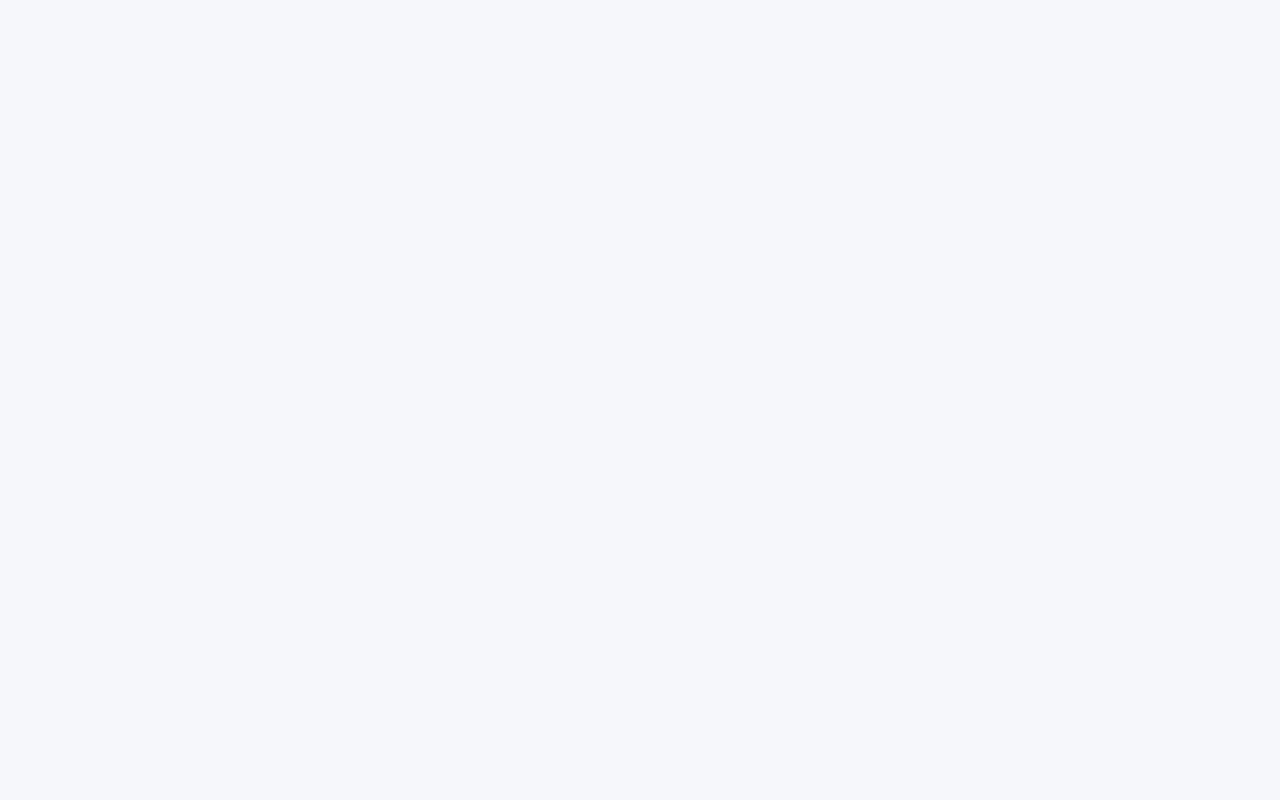
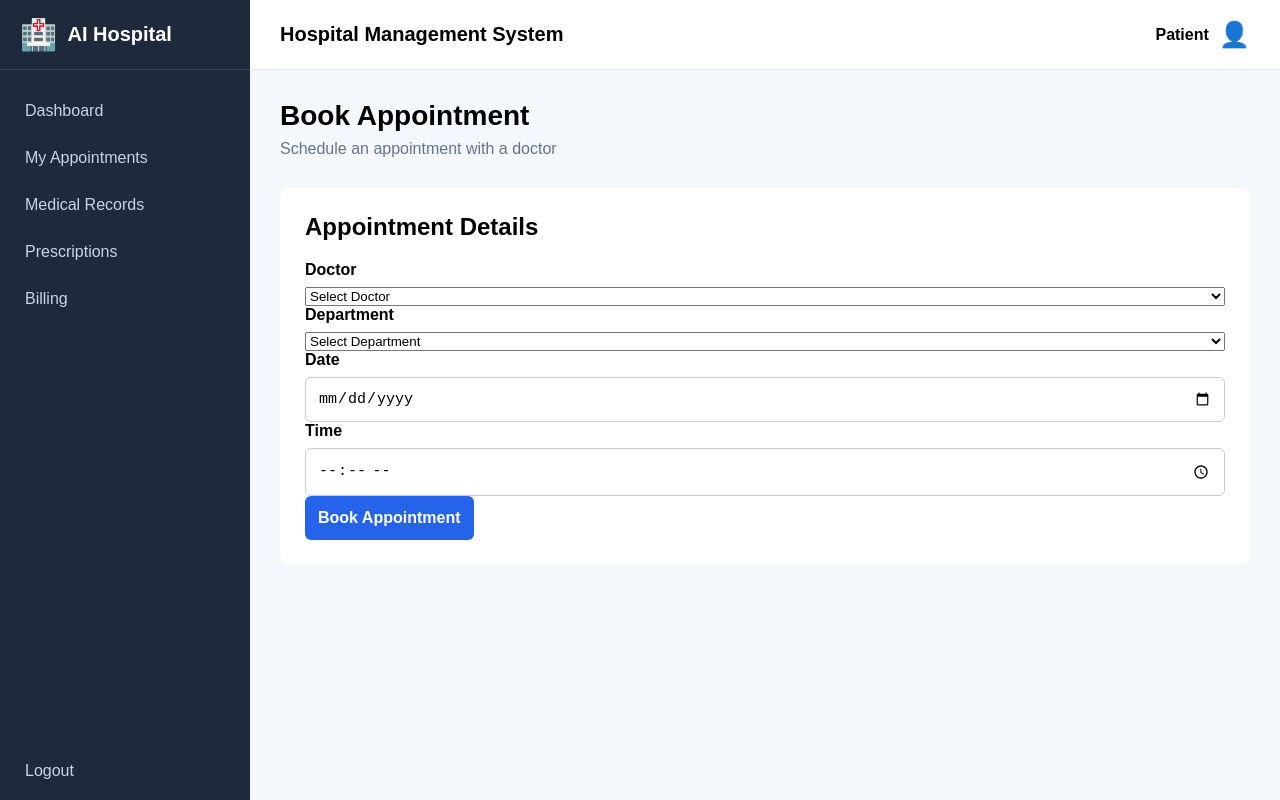
Before and after one commit to AI-Hospital-Team/Ai-Powered-Smart-Hospital-Management-System, a React app in the folder frontend/: page /patient/book-appointment in a window 1280 px wide. Before the commit this address had no page. Built offline with nearby package versions, Linux system fonts and the light colour scheme; sample sign-in values are in the browser's storage; the HTML template or start-up script is replaced by a standard one.

Commit message:
Add patient appointment booking

```diff
--- a/frontend/src/App.jsx
+++ b/frontend/src/App.jsx
@@ -5,6 +5,8 @@ import DashboardLayout from "./layouts/DashboardLayout";
 import Dashboard from "./pages/Admin/Dashboard";
 import DoctorDashboard from "./pages/Doctor/DoctorDashboard";
 import PatientDashboard from "./pages/Patient/PatientDashboard";
+import Appointments from "./pages/Patient/Appointments/Appointments";
+import BookAppointment from "./pages/Patient/BookAppointment/BookAppointment";
 import ProtectedRoute from "./components/ProtectedRoute";
 
 
@@ -51,6 +53,8 @@ function App() {
         }
       >
         <Route index element={<PatientDashboard />} />
+        <Route path="appointments" element={<Appointments />} />
+        <Route path="book-appointment" element={<BookAppointment />} />
       </Route>
 
       </Routes>
--- /dev/null
+++ b/frontend/src/pages/Patient/Appointments/Appointments.jsx
@@ -0,0 +1,63 @@
+import { Link } from "react-router-dom";
+
+function Appointments() {
+  return (
+    <div className="appointments-page">
+
+      <div className="page-header">
+        <div>
+          <h1>My Appointments</h1>
+          <p>Manage your hospital appointments</p>
+        </div>
+
+        <Link
+          to="/patient/book-appointment"
+          className="login-button"
+        >
+          + Book Appointment
+        </Link>
+      </div>
+
+      <div className="dashboard-section">
+        <h2>Upcoming Appointments</h2>
+
+        <div className="table-container">
+          <table>
+            <thead>
+              <tr>
+                <th>Doctor</th>
+                <th>Department</th>
+                <th>Date</th>
+                <th>Time</th>
+                <th>Status</th>
+              </tr>
+            </thead>
+
+            <tbody>
+              <tr>
+                <td>No appointments</td>
+                <td>-</td>
+                <td>-</td>
+                <td>-</td>
+                <td>-</td>
+              </tr>
+            </tbody>
+          </table>
+        </div>
+      </div>
+
+      <div className="dashboard-section">
+        <h2>Appointment Information</h2>
+
+        <p>
+          Your booked appointments will appear here.
+          You will be able to view doctor details,
+          appointment date, time and status.
+        </p>
+      </div>
+
+    </div>
+  );
+}
+
+export default Appointments;
--- /dev/null
+++ b/frontend/src/pages/Patient/BookAppointment/BookAppointment.jsx
@@ -0,0 +1,112 @@
+import { useState } from "react";
+
+function BookAppointment() {
+  const [formData, setFormData] = useState({
+    doctor: "",
+    department: "",
+    date: "",
+    time: "",
+  });
+
+  const handleChange = (e) => {
+    setFormData({
+      ...formData,
+      [e.target.name]: e.target.value,
+    });
+  };
+
+  const handleSubmit = (e) => {
+    e.preventDefault();
+
+    alert("Appointment booked successfully!");
+
+    console.log("Appointment Data:", formData);
+  };
+
+  return (
+    <div className="appointments-page">
+
+      <div className="page-header">
+        <div>
+          <h1>Book Appointment</h1>
+          <p>Schedule an appointment with a doctor</p>
+        </div>
+      </div>
+
+      <div className="dashboard-section">
+
+        <h2>Appointment Details</h2>
+
+        <form onSubmit={handleSubmit}>
+
+          <div className="form-group">
+            <label>Doctor</label>
+
+            <select
+              name="doctor"
+              value={formData.doctor}
+              onChange={handleChange}
+              required
+            >
+              <option value="">Select Doctor</option>
+              <option value="Dr. Sharma">Dr. Sharma</option>
+              <option value="Dr. Patil">Dr. Patil</option>
+              <option value="Dr. Kulkarni">Dr. Kulkarni</option>
+            </select>
+          </div>
+
+          <div className="form-group">
+            <label>Department</label>
+
+            <select
+              name="department"
+              value={formData.department}
+              onChange={handleChange}
+              required
+            >
+              <option value="">Select Department</option>
+              <option value="Cardiology">Cardiology</option>
+              <option value="General Medicine">General Medicine</option>
+              <option value="Orthopedics">Orthopedics</option>
+              <option value="Neurology">Neurology</option>
+              <option value="Pediatrics">Pediatrics</option>
+            </select>
+          </div>
+
+          <div className="form-group">
+            <label>Date</label>
+
+            <input
+              type="date"
+              name="date"
+              value={formData.date}
+              onChange={handleChange}
+              required
+            />
+          </div>
+
+          <div className="form-group">
+            <label>Time</label>
+
+            <input
+              type="time"
+              name="time"
+              value={formData.time}
+              onChange={handleChange}
+              required
+            />
+          </div>
+
+          <button type="submit" className="login-button">
+            Book Appointment
+          </button>
+
+        </form>
+
+      </div>
+
+    </div>
+  );
+}
+
+export default BookAppointment;
```
